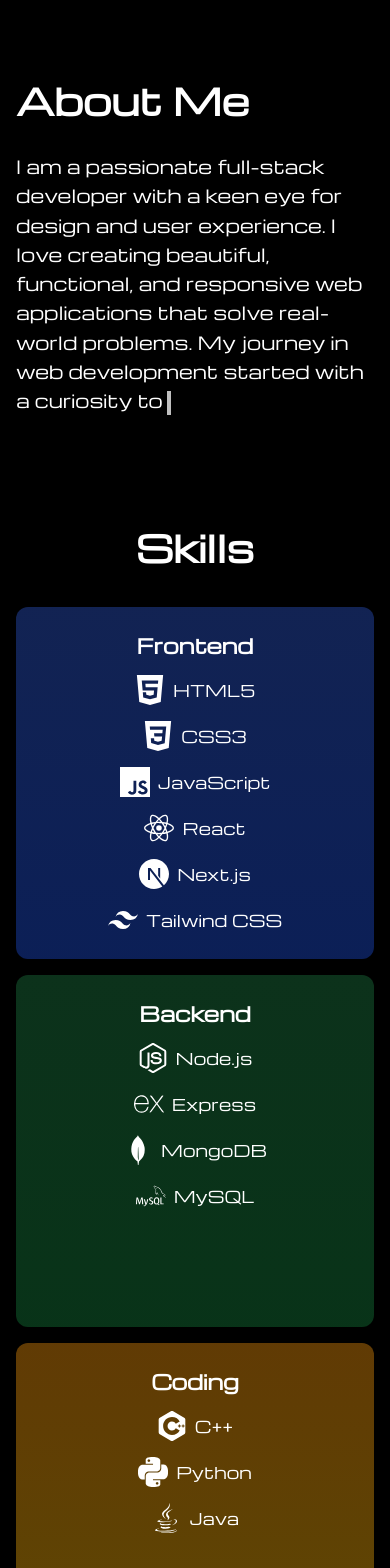
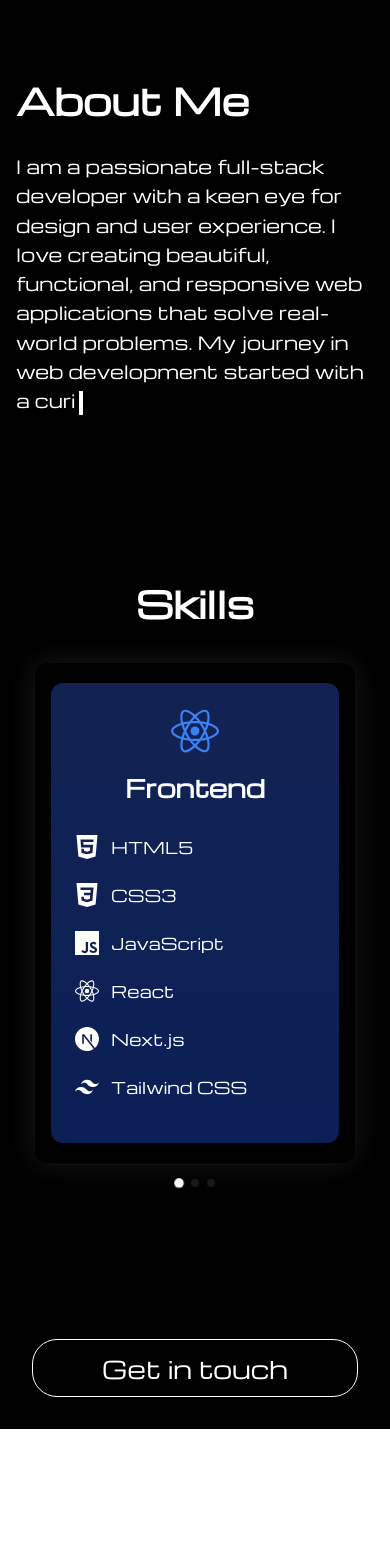
Before and after one commit to jayp927/Portfolio2, a Next.js app: page /about in a window 390 px wide. Shown: the top 1568 px of the page. After the commit the page ends 1429 px from the top, so only its background shows below. Built offline with nearby package versions, Linux system fonts and the light colour scheme.

Commit message:
style : skills

```diff
--- a/app/components/Skills.tsx
+++ b/app/components/Skills.tsx
@@ -1,6 +1,6 @@
 'use client'
 
-import { motion } from 'framer-motion'
+import { motion, AnimatePresence } from 'framer-motion'
 import {
   SiNextdotjs,
   SiReact,
@@ -22,12 +22,12 @@
   SiMysql,
 } from 'react-icons/si'
 import { FaJava } from 'react-icons/fa'
-
-const frontendSkills = ['React', 'Next.js', 'TypeScript', 'Tailwind CSS', 'HTML', 'CSS', 'JavaScript'];
-const backendSkills = ['Node.js', 'Express', 'MongoDB', 'Firebase', 'REST APIs', 'JWT'];
-const codingSkills = ['C++', 'Data Structures', 'Algorithms', 'LeetCode', 'Codeforces', 'Problem Solving'];
+import { useState, useRef } from 'react'
 
 const Skills = () => {
+  const [currentIndex, setCurrentIndex] = useState(0);
+  const containerRef = useRef<HTMLDivElement>(null);
+
   const sectionVariants = {
     hidden: { opacity: 0, y: 50 },
     visible: {
@@ -46,68 +46,53 @@
     },
   };
 
-  const skills = [
+  const handleScroll = (e: React.UIEvent<HTMLDivElement>) => {
+    const container = e.currentTarget;
+    const scrollPosition = container.scrollLeft;
+    const cardWidth = container.clientWidth;
+    const newIndex = Math.round(scrollPosition / cardWidth);
+    setCurrentIndex(newIndex);
+  };
+
+  const skillCategories = [
     {
-      name: 'Next.js',
-      icon: <SiNextdotjs className="w-12 h-12" />,
-      color: 'text-white',
-      description: 'Full-stack React framework for production',
+      name: 'Frontend',
+      icon: <SiReact className="w-12 h-12" />,
+      color: 'text-blue-500',
+      gradient: 'from-blue-900/60 to-blue-700/40',
+      skills: [
+        { name: 'HTML5', icon: <SiHtml5 /> },
+        { name: 'CSS3', icon: <SiCss3 /> },
+        { name: 'JavaScript', icon: <SiJavascript /> },
+        { name: 'React', icon: <SiReact /> },
+        { name: 'Next.js', icon: <SiNextdotjs /> },
+        { name: 'Tailwind CSS', icon: <SiTailwindcss /> },
+      ]
     },
     {
-      name: 'React',
-      icon: <SiReact className="w-12 h-12" />,
-      color: 'text-blue-500',
-      description: 'JavaScript library for building user interfaces',
+      name: 'Backend',
+      icon: <SiNodedotjs className="w-12 h-12" />,
+      color: 'text-green-500',
+      gradient: 'from-green-900/60 to-green-700/40',
+      skills: [
+        { name: 'Node.js', icon: <SiNodedotjs /> },
+        { name: 'Express', icon: <SiExpress /> },
+        { name: 'MongoDB', icon: <SiMongodb /> },
+        { name: 'MySQL', icon: <SiMysql /> },
+      ]
     },
     {
-      name: 'TypeScript',
-      icon: <SiTypescript className="w-12 h-12" />,
-      color: 'text-blue-600',
-      description: 'Typed superset of JavaScript',
-    },
-    {
-      name: 'Tailwind CSS',
-      icon: <SiTailwindcss className="w-12 h-12" />,
-      color: 'text-cyan-500',
-      description: 'Utility-first CSS framework',
-    },
-    {
-      name: 'Node.js',
-      icon: <SiNodedotjs className="w-12 h-12" />,
-      color: 'text-green-600',
-      description: 'JavaScript runtime environment',
-    },
-    {
-      name: 'MongoDB',
-      icon: <SiMongodb className="w-12 h-12" />,
-      color: 'text-green-500',
-      description: 'NoSQL database',
-    },
-    {
-      name: 'Firebase',
-      icon: <SiFirebase className="w-12 h-12" />,
-      color: 'text-orange-500',
-      description: 'Backend-as-a-Service platform',
-    },
-    {
-      name: 'JavaScript',
-      icon: <SiJavascript className="w-12 h-12" />,
+      name: 'Coding',
+      icon: <SiCplusplus className="w-12 h-12" />,
       color: 'text-yellow-500',
-      description: 'Programming language of the web',
-    },
-    {
-      name: 'Git',
-      icon: <SiGit className="w-12 h-12" />,
-      color: 'text-orange-600',
-      description: 'Version control system',
-    },
-    {
-      name: 'Express',
-      icon: <SiExpress className="w-12 h-12" />,
-      color: 'text-gray-200',
-      description: 'Web application framework for Node.js',
-    },
-  ]
+      gradient: 'from-yellow-700/60 to-yellow-500/40',
+      skills: [
+        { name: 'C++', icon: <SiCplusplus /> },
+        { name: 'Python', icon: <SiPython /> },
+        { name: 'Java', icon: <FaJava /> },
+      ]
+    }
+  ];
 
   return (
     <section id="skills" className="min-h-screen py-16 px-4 flex items-center">
@@ -119,7 +104,106 @@
         className="w-full"
       >
         <motion.h2 variants={itemVariants} className="text-4xl font-bold text-center mb-10 text-white">Skills</motion.h2>
-        <motion.div variants={sectionVariants} className="flex flex-col md:flex-row justify-center gap-4 sm:gap-6 max-w-5xl mx-auto">
+
+        {/* Mobile Carousel View */}
+        <div className="md:hidden">
+          <div className="relative w-full max-w-[320px] mx-auto">
+            {/* Crate Container */}
+            <div className="relative w-full h-[500px] rounded-xl overflow-hidden shadow-[0_0_30px_rgba(255,255,255,0.1)]">
+              {/* Scrollable Container */}
+              <div
+                ref={containerRef}
+                className="absolute inset-0 overflow-x-auto snap-x snap-mandatory scrollbar-hide"
+                onScroll={handleScroll}
+              >
+                <div className="flex h-full">
+                  {skillCategories.map((category, index) => (
+                    <motion.div
+                      key={index}
+                      className="flex-none w-full h-full snap-center flex flex-col items-center justify-center p-4"
+                      initial={{ x: index === 0 ? 0 : 1000, opacity: 0 }}
+                      animate={{
+                        x: 0,
+                        opacity: 1,
+                        transition: {
+                          type: "spring",
+                          stiffness: 100,
+                          damping: 20,
+                          mass: 1
+                        }
+                      }}
+                      exit={{
+                        x: -1000,
+                        opacity: 0,
+                        transition: {
+                          type: "spring",
+                          stiffness: 100,
+                          damping: 20,
+                          mass: 1
+                        }
+                      }}
+                    >
+                      <motion.div
+                        className={`w-full h-[460px] bg-gradient-to-b ${category.gradient} rounded-xl p-6 flex flex-col items-center backdrop-blur-sm`}
+                        whileHover={{ scale: 1.02 }}
+                        transition={{ type: "spring", stiffness: 300, damping: 20 }}
+                      >
+                        <motion.div
+                          className={`${category.color} mb-4`}
+                          initial={{ scale: 0 }}
+                          animate={{ scale: 1 }}
+                          transition={{ delay: 0.2, type: "spring", stiffness: 200 }}
+                        >
+                          {category.icon}
+                        </motion.div>
+                        <motion.h3
+                          className="text-2xl font-semibold text-white mb-8"
+                          initial={{ y: 20, opacity: 0 }}
+                          animate={{ y: 0, opacity: 1 }}
+                          transition={{ delay: 0.3 }}
+                        >
+                          {category.name}
+                        </motion.h3>
+                        <div className="flex flex-col space-y-6 w-full">
+                          {category.skills.map((skill, skillIndex) => (
+                            <motion.div
+                              key={skillIndex}
+                              className="flex items-center gap-3"
+                              initial={{ x: 50, opacity: 0 }}
+                              animate={{ x: 0, opacity: 1 }}
+                              transition={{ delay: 0.4 + skillIndex * 0.1 }}
+                            >
+                              <div className="text-2xl text-white">{skill.icon}</div>
+                              <span className="text-white text-base">{skill.name}</span>
+                            </motion.div>
+                          ))}
+                        </div>
+                      </motion.div>
+                    </motion.div>
+                  ))}
+                </div>
+              </div>
+            </div>
+
+            {/* Pagination Dots */}
+            <div className="flex justify-center gap-2 mt-4">
+              {skillCategories.map((_, index) => (
+                <motion.div
+                  key={index}
+                  className={`w-2 h-2 rounded-full ${index === currentIndex ? 'bg-white' : 'bg-white/30'}`}
+                  animate={{
+                    scale: index === currentIndex ? 1.2 : 1,
+                    opacity: index === currentIndex ? 1 : 0.3
+                  }}
+                  transition={{ type: "spring", stiffness: 300, damping: 20 }}
+                />
+              ))}
+            </div>
+          </div>
+        </div>
+
+        {/* Desktop Grid View */}
+        <motion.div variants={sectionVariants} className="hidden md:flex flex-col md:flex-row justify-center gap-4 sm:gap-6 max-w-5xl mx-auto">
           {/* Frontend Card */}
           <motion.div variants={itemVariants} className="w-full md:w-[280px] flex flex-col items-center rounded-xl shadow-lg bg-gradient-to-b from-blue-900/60 to-blue-700/40 p-6 sm:p-8">
             <h3 className="text-xl font-semibold text-white mb-4">Frontend</h3>
@@ -150,6 +234,7 @@
               </div>
             </div>
           </motion.div>
+
           {/* Backend Card */}
           <motion.div variants={itemVariants} className="w-full md:w-[280px] flex flex-col items-center rounded-xl shadow-lg bg-gradient-to-b from-green-900/60 to-green-700/40 p-6 sm:p-8">
             <h3 className="text-xl font-semibold text-white mb-4">Backend</h3>
@@ -170,17 +255,9 @@
                 <div className="text-3xl sm:text-4xl md:text-5xl text-white"><SiMysql /></div>
                 <span className="text-white text-base sm:text-lg">MySQL</span>
               </div>
-              {/* Empty spaces to match Frontend card height */}
-              <div className="flex items-center gap-2 w-full justify-center sm:justify-start opacity-0">
-                <div className="text-3xl sm:text-4xl md:text-5xl text-white"><SiNodedotjs /></div>
-                <span className="text-white text-base sm:text-lg">Placeholder</span>
-              </div>
-              <div className="flex items-center gap-2 w-full justify-center sm:justify-start opacity-0">
-                <div className="text-3xl sm:text-4xl md:text-5xl text-white"><SiNodedotjs /></div>
-                <span className="text-white text-base sm:text-lg">Placeholder</span>
-              </div>
             </div>
           </motion.div>
+
           {/* Coding Card */}
           <motion.div variants={itemVariants} className="w-full md:w-[280px] flex flex-col items-center rounded-xl shadow-lg bg-gradient-to-b from-yellow-700/60 to-yellow-500/40 p-6 sm:p-8">
             <h3 className="text-xl font-semibold text-white mb-4">Coding</h3>
@@ -197,25 +274,12 @@
                 <div className="text-3xl sm:text-4xl md:text-5xl text-white"><FaJava /></div>
                 <span className="text-white text-base sm:text-lg">Java</span>
               </div>
-              {/* Empty spaces to match Frontend card height */}
-              <div className="flex items-center gap-2 w-full justify-center sm:justify-start opacity-0">
-                <div className="text-3xl sm:text-4xl md:text-5xl text-white"><SiCplusplus /></div>
-                <span className="text-white text-base sm:text-lg">Placeholder</span>
-              </div>
-              <div className="flex items-center gap-2 w-full justify-center sm:justify-start opacity-0">
-                <div className="text-3xl sm:text-4xl md:text-5xl text-white"><SiCplusplus /></div>
-                <span className="text-white text-base sm:text-lg">Placeholder</span>
-              </div>
-              <div className="flex items-center gap-2 w-full justify-center sm:justify-start opacity-0">
-                <div className="text-3xl sm:text-4xl md:text-5xl text-white"><SiCplusplus /></div>
-                <span className="text-white text-base sm:text-lg">Placeholder</span>
-              </div>
             </div>
           </motion.div>
         </motion.div>
       </motion.div>
     </section>
-  )
-}
+  );
+};
 
-export default Skills
+export default Skills;
--- a/app/globals.css
+++ b/app/globals.css
@@ -42,3 +42,14 @@
 .dark .preloader-container {
   background-color: black;
 }
+
+/* Hide scrollbar for Chrome, Safari and Opera */
+.scrollbar-hide::-webkit-scrollbar {
+  display: none;
+}
+
+/* Hide scrollbar for IE, Edge and Firefox */
+.scrollbar-hide {
+  -ms-overflow-style: none;  /* IE and Edge */
+  scrollbar-width: none;  /* Firefox */
+}
```
